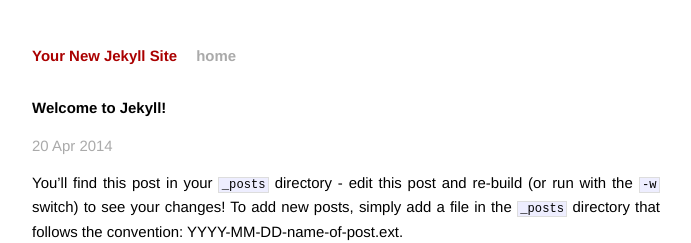
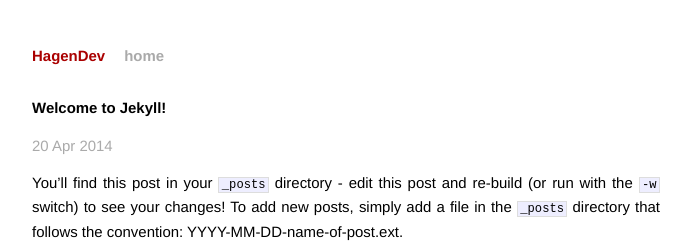
Before and after one commit to aechagen/hagendev2, a Jekyll site: the page built from _posts/2014-04-20-welcome-to-jekyll.markdown, in a window 1280 px wide. Shown: the top 243 px of the page, without its empty margins (294-985 px from the left). Built offline with Jekyll 4.4.1, drawn with Linux system fonts in a browser that asks for light colours; Markdown is read by kramdown in place of the engine named in the settings.

Commit message:
Modified yaml. Let's do this!

```diff
--- a/_config.yml
+++ b/_config.yml
@@ -1,4 +1,4 @@
-name: Your New Jekyll Site
+name: HagenDev
 markdown: redcarpet
 highlighter: pygments # or rouge or null
 exclude: ["node_modules", "gulpfile.js", "package.json"]
```
